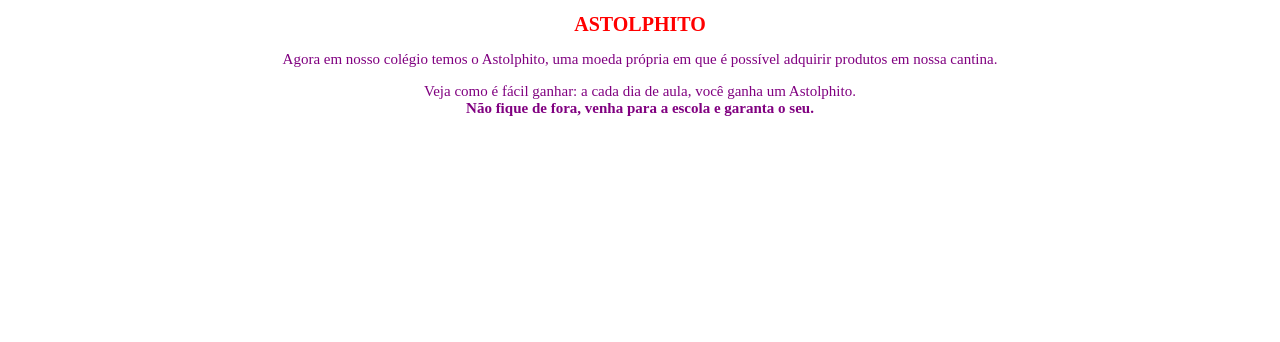
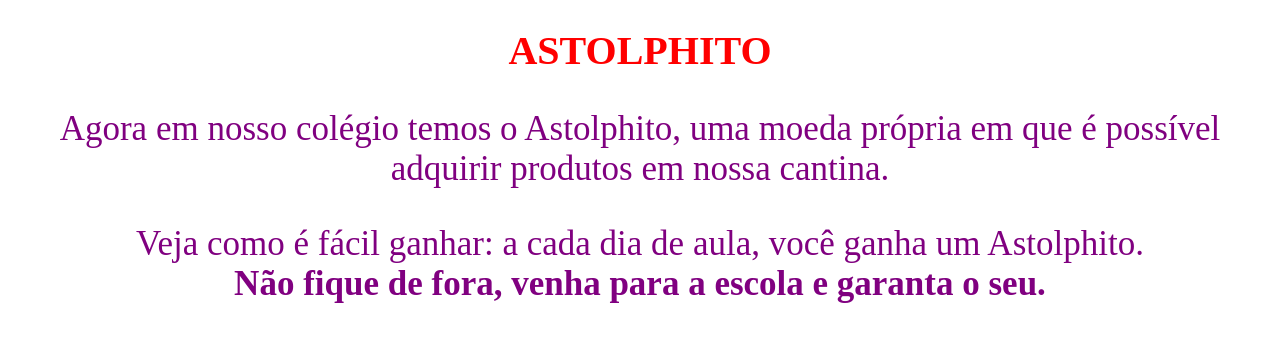
Before and after one commit to ProfJaderson/jaderson, a plain HTML site: page index.html in a window 1280 px wide. Drawn offline with Linux system fonts and the light colour scheme.

Commit message:
Inclusão da arte

```diff
--- a/style.css
+++ b/style.css
@@ -1,15 +1,15 @@
 h1 {
     color: red;
     text-align: center;
-    font-size: 20px;
+    font-size: 40px;
 }
 p {
     color: purple;
     text-align: center;
-    font-size: 15px;
+    font-size: 35px;
 }
 br {
     color: black;
     text-align: center;
-    font-size: 32px;
+    font-size: 45px;
 }
```
